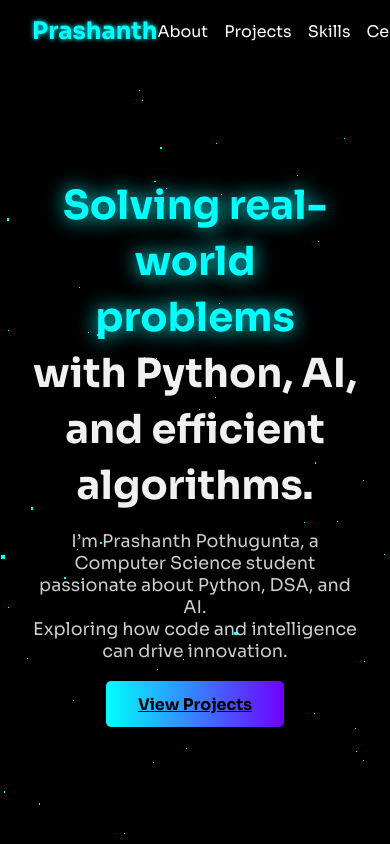
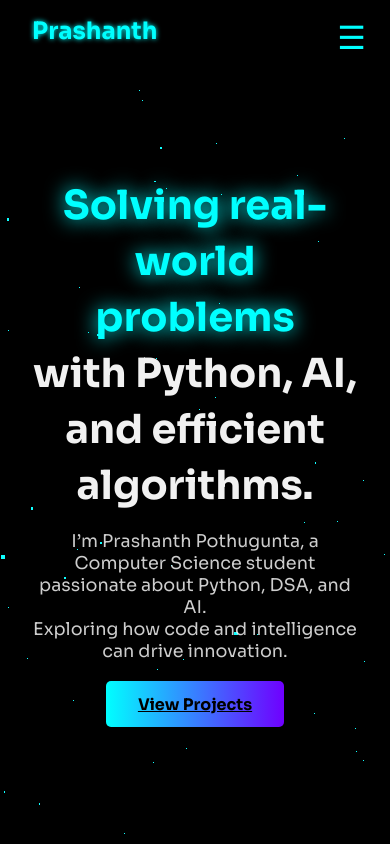
Before and after one commit to Prashanth1984-sudo/My-Portfolio, a plain HTML site: page index.html in a window 390 px wide. Shown: the top 844 px of the page. Drawn offline with nearby package versions, Linux system fonts and the light colour scheme.

Commit message:
Update: responsive navbar, 3D cube with themed photos, and portfolio improvements

```diff
--- a/index.html
+++ b/index.html
@@ -17,7 +17,10 @@
   <!-- NAVIGATION -->
   <header class="nav-header">
   <div class="logo">Prashanth</div>
-    <nav>
+  <button class="nav-toggle" id="nav-toggle" aria-label="Toggle navigation">
+    &#9776;
+  </button>
+  <nav id="main-nav">
     <ul class="nav-links">
       <li><a href="#about">About</a></li>
       <li><a href="#projects">Projects</a></li>
@@ -27,7 +30,6 @@
     </ul>
   </nav>
 </header>
-
   <!-- HERO SECTION -->
   <section class="hero" id="hero">
     <div class="hero-content">
@@ -402,5 +404,16 @@
   }
   animate();
 </script>
+<script>
+const navToggle = document.getElementById('nav-toggle');
+const mainNav = document.getElementById('main-nav');
+navToggle.addEventListener('click', () => {
+  mainNav.classList.toggle('open');
+});
+// Optional: close nav when a link is clicked (for better UX)
+document.querySelectorAll('.nav-links a').forEach(link => {
+  link.addEventListener('click', () => mainNav.classList.remove('open'));
+});
+</script>
 </body>
 </html>
--- a/style.css
+++ b/style.css
@@ -878,3 +878,57 @@ canvas#bg {
     margin-bottom: 1rem;
   }
 }
+/* Hide hamburger on desktop, show on mobile */
+.nav-toggle {
+  display: none;
+  background: none;
+  border: none;
+  font-size: 2rem;
+  color: var(--accent, #0ff);
+  cursor: pointer;
+  margin-left: 1rem;
+}
+
+@media (max-width: 800px) {
+  .nav-toggle {
+    display: block;
+    position: absolute;
+    right: 1.5rem;
+    top: 1.2rem;
+    z-index: 1001;
+  }
+  #main-nav {
+    position: absolute;
+    top: 60px;
+    right: 0;
+    background: var(--card, #14213d);
+    width: 200px;
+    box-shadow: 0 2px 16px rgba(0,0,0,0.15);
+    transform: translateX(100%);
+    transition: transform 0.3s;
+    z-index: 1000;
+  }
+  #main-nav.open {
+    transform: translateX(0);
+  }
+  .nav-links {
+    flex-direction: column;
+    gap: 1.5rem;
+    padding: 1.5rem 0;
+    align-items: flex-start;
+  }
+  .nav-links li {
+    width: 100%;
+    text-align: left;
+    padding-left: 1.5rem;
+  }
+}
+
+/* Desktop nav stays horizontal */
+.nav-links {
+  display: flex;
+  gap: 2rem;
+  list-style: none;
+  margin: 0;
+  padding: 0;
+}
```
Lines whose indentation alone changed are shown as unchanged.
